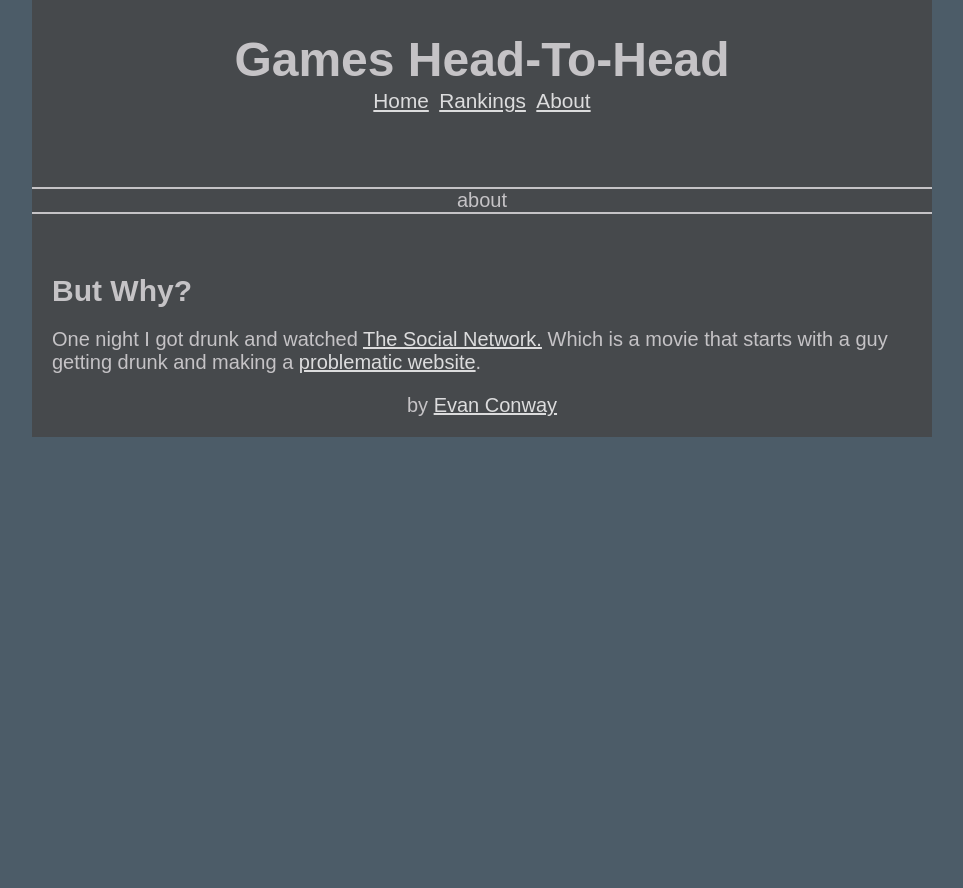
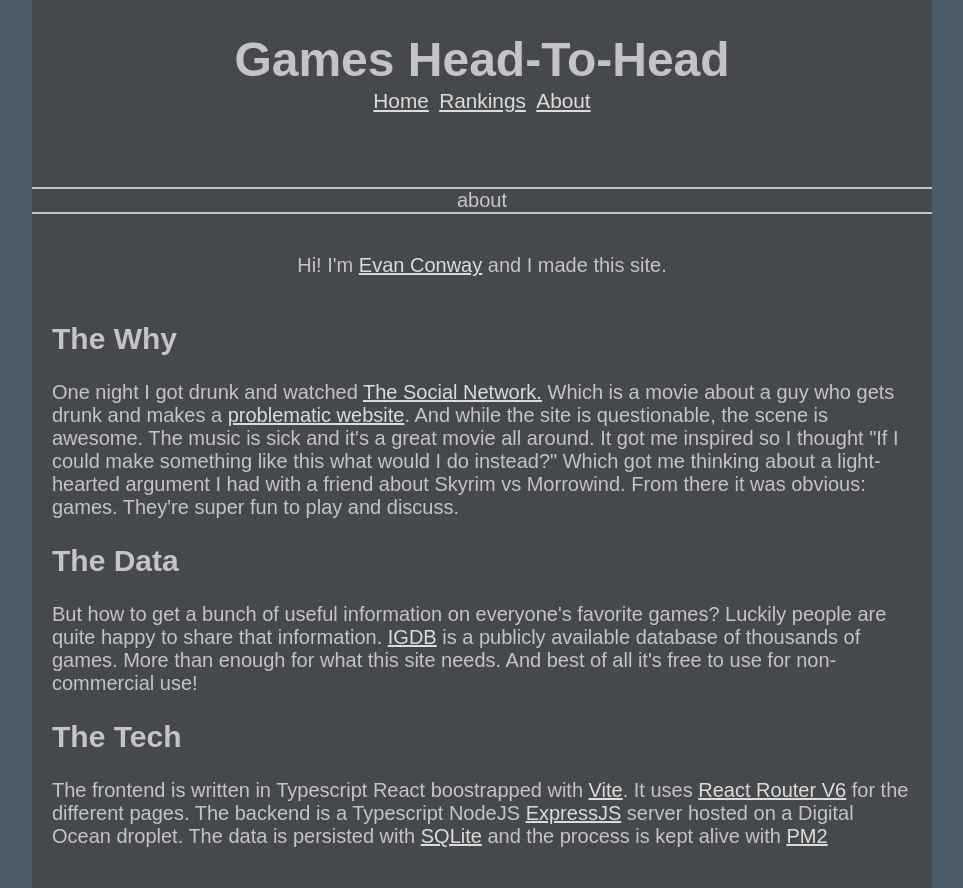
Before and after one commit to evanconway/game-rank-battles, a React (Vite) app in the folder client/: page /about in a window 1280 px wide. Shown: the whole page, without its empty margins (158-1121 px from the left). Before the commit the page ends 800 px from the top, so only its background shows below. Built offline with nearby package versions, Linux system fonts and the light colour scheme.

Commit message:
update about page

```diff
--- a/client/src/components/About.tsx
+++ b/client/src/components/About.tsx
@@ -9,22 +9,47 @@ const About = () => {
       >
         about
       </div>
+      <div style={{ textAlign: "center" }}>
+        Hi! I'm <A href="https://evanconway.github.io">Evan Conway</A> and I
+        made this site.
+      </div>
       <section style={{ padding: "1em" }}>
-        <h2 style={{ margin: 0 }}>But Why?</h2>
+        <h2>The Why</h2>
         <p>
           One night I got drunk and watched{" "}
           <A href="https://en.wikipedia.org/wiki/The_Social_Network">
             The Social Network.
           </A>{" "}
-          Which is a movie that starts with a guy getting drunk and making a{" "}
+          Which is a movie about a guy who gets drunk and makes a{" "}
           <A href="https://www.thecrimson.com/article/2003/11/19/facemash-creator-survives-ad-board-the/">
             problematic website
           </A>
-          .
+          . And while the site is questionable, the scene is awesome. The music
+          is sick and it's a great movie all around. It got me inspired so I
+          thought "If I could make something like this what would I do instead?"
+          Which got me thinking about a light-hearted argument I had with a
+          friend about Skyrim vs Morrowind. From there it was obvious: games.
+          They're super fun to play and discuss.
         </p>
-        <footer style={{ textAlign: "center" }}>
-          by <A href="https://evanconway.github.io">Evan Conway</A>
-        </footer>
+        <h2>The Data</h2>
+        <p>
+          But how to get a bunch of useful information on everyone's favorite
+          games? Luckily people are quite happy to share that information.{" "}
+          <A href="https://www.igdb.com/api">IGDB</A> is a publicly available
+          database of thousands of games. More than enough for what this site
+          needs. And best of all it's free to use for non-commercial use!
+        </p>
+        <h2>The Tech</h2>
+        <p>
+          The frontend is written in Typescript React boostrapped with{" "}
+          <A href="https://vitejs.dev">Vite</A>. It uses{" "}
+          <A href="https://reactrouter.com/en/main">React Router V6</A> for the
+          different pages. The backend is a Typescript NodeJS{" "}
+          <A href="https://expressjs.com">ExpressJS</A> server hosted on a
+          Digital Ocean droplet. The data is persisted with{" "}
+          <A href="https://www.sqlite.org/index.html">SQLite</A> and the process
+          is kept alive with <A href="https://pm2.keymetrics.io/">PM2</A>
+        </p>
       </section>
     </div>
   );
```
